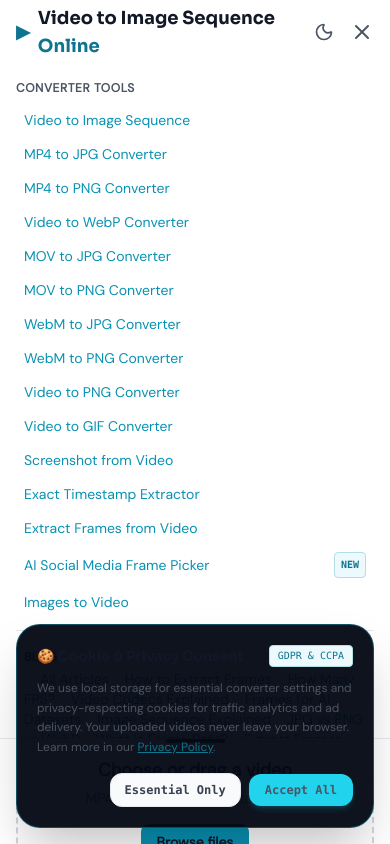
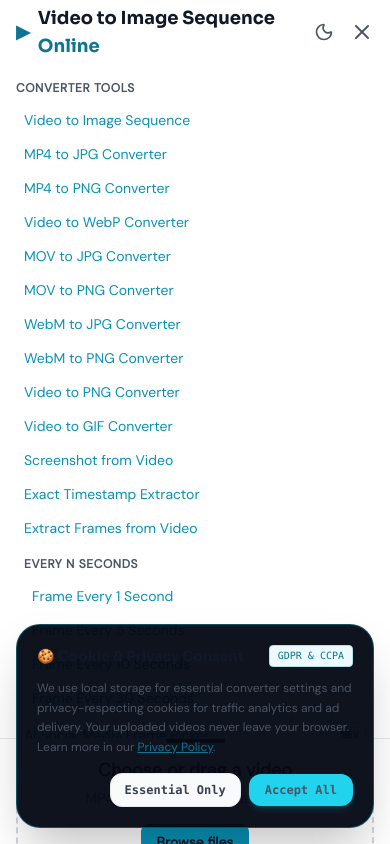
Before and after one commit to msachal5700/video-to-image-sequence, a React (Vite) app: page /ai-social-media-frame-picker in a window 390 px wide. Both pictures are taken after a click on the button 362 px from the left and 32 px from the top of the page. Shown: the top 844 px of the page. Built offline with nearby package versions, Linux system fonts and the light colour scheme.

Commit message:
Header: link every-N-seconds pages (desktop dropdown + mobile menu)

```diff
--- a/components/Header.tsx
+++ b/components/Header.tsx
@@ -57,6 +57,13 @@ const Header: React.FC = () => {
               <Link to="/screenshot-from-video" className="text-gray-400 hover:text-cyan-400 hover:bg-gray-900/60 px-3 py-2 rounded-lg transition-colors block text-left font-medium">Screenshot from Video</Link>
               <Link to="/extract-frame-at-timestamp" className="text-gray-400 hover:text-cyan-400 hover:bg-gray-900/60 px-3 py-2 rounded-lg transition-colors block text-left font-medium">Exact Timestamp Extractor</Link>
               <Link to="/extract-frames-from-video" className="text-gray-400 hover:text-cyan-400 hover:bg-gray-900/60 px-3 py-2 rounded-lg transition-colors block text-left font-medium">Extract Frames from Video</Link>
+              <hr className="border-gray-900 my-1" />
+              <span className="text-xs text-gray-600 uppercase font-semibold tracking-wider px-3 py-1">Every N Seconds</span>
+              <Link to="/extract-frame-every-1-second" className="text-gray-400 hover:text-cyan-400 hover:bg-gray-900/60 px-3 py-2 rounded-lg transition-colors block text-left font-medium text-sm">Frame Every 1 Second</Link>
+              <Link to="/extract-frame-every-5-seconds" className="text-gray-400 hover:text-cyan-400 hover:bg-gray-900/60 px-3 py-2 rounded-lg transition-colors block text-left font-medium text-sm">Frame Every 5 Seconds</Link>
+              <Link to="/extract-frame-every-10-seconds" className="text-gray-400 hover:text-cyan-400 hover:bg-gray-900/60 px-3 py-2 rounded-lg transition-colors block text-left font-medium text-sm">Frame Every 10 Seconds</Link>
+              <Link to="/extract-frame-every-30-seconds" className="text-gray-400 hover:text-cyan-400 hover:bg-gray-900/60 px-3 py-2 rounded-lg transition-colors block text-left font-medium text-sm">Frame Every 30 Seconds</Link>
+              <hr className="border-gray-900 my-1" />
               <Link to="/ai-social-media-frame-picker" className="text-gray-400 hover:text-cyan-400 hover:bg-gray-900/60 px-3 py-2 rounded-lg transition-colors flex items-center justify-between font-medium">
                 <span>AI Social Media Frame Picker</span>
                 <span className="text-[10px] bg-cyan-950 text-cyan-400 border border-cyan-800 px-1.5 py-0.5 rounded font-mono font-bold">NEW</span>
@@ -160,6 +167,11 @@ const Header: React.FC = () => {
             <Link to="/screenshot-from-video" onClick={() => setOpen(false)} className="pl-2 font-medium">Screenshot from Video</Link>
             <Link to="/extract-frame-at-timestamp" onClick={() => setOpen(false)} className="pl-2 font-medium">Exact Timestamp Extractor</Link>
             <Link to="/extract-frames-from-video" onClick={() => setOpen(false)} className="pl-2 font-medium">Extract Frames from Video</Link>
+            <span className="text-xs text-gray-600 uppercase font-semibold tracking-wider pl-2 pt-1">Every N Seconds</span>
+            <Link to="/extract-frame-every-1-second" onClick={() => setOpen(false)} className="pl-4 font-medium text-sm">Frame Every 1 Second</Link>
+            <Link to="/extract-frame-every-5-seconds" onClick={() => setOpen(false)} className="pl-4 font-medium text-sm">Frame Every 5 Seconds</Link>
+            <Link to="/extract-frame-every-10-seconds" onClick={() => setOpen(false)} className="pl-4 font-medium text-sm">Frame Every 10 Seconds</Link>
+            <Link to="/extract-frame-every-30-seconds" onClick={() => setOpen(false)} className="pl-4 font-medium text-sm">Frame Every 30 Seconds</Link>
             <Link to="/ai-social-media-frame-picker" onClick={() => setOpen(false)} className="pl-2 font-medium flex items-center justify-between">
               <span>AI Social Media Frame Picker</span>
               <span className="text-[10px] bg-cyan-950 text-cyan-400 border border-cyan-800 px-1.5 py-0.5 rounded font-mono font-bold mr-2">NEW</span>
```
